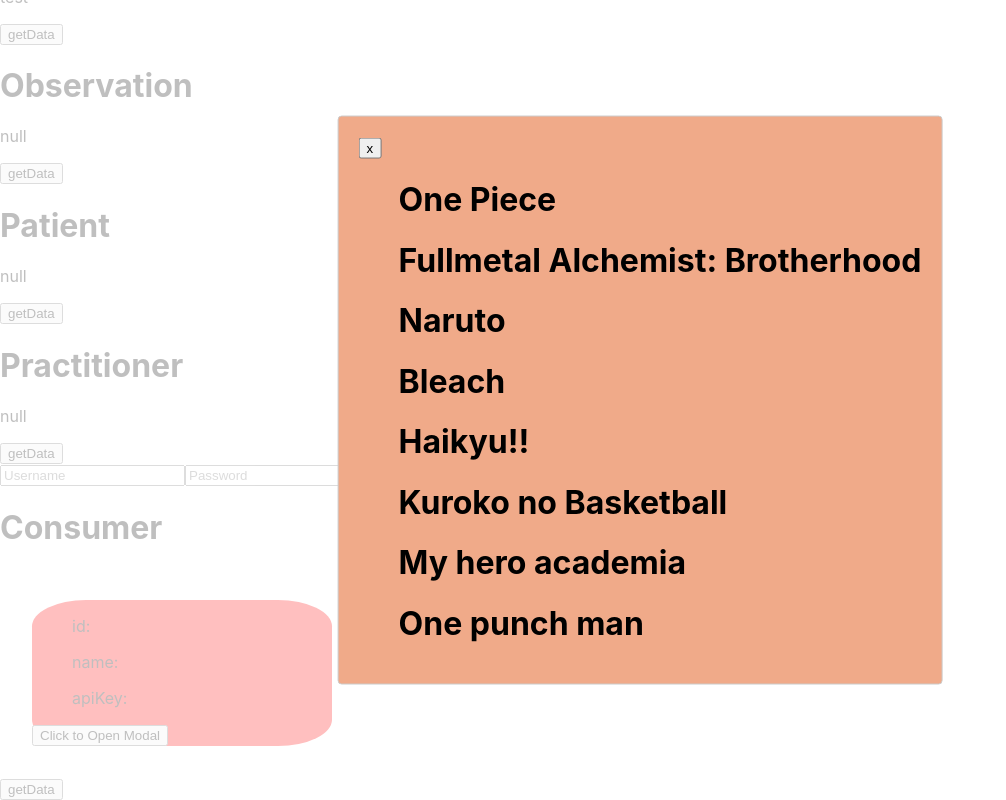
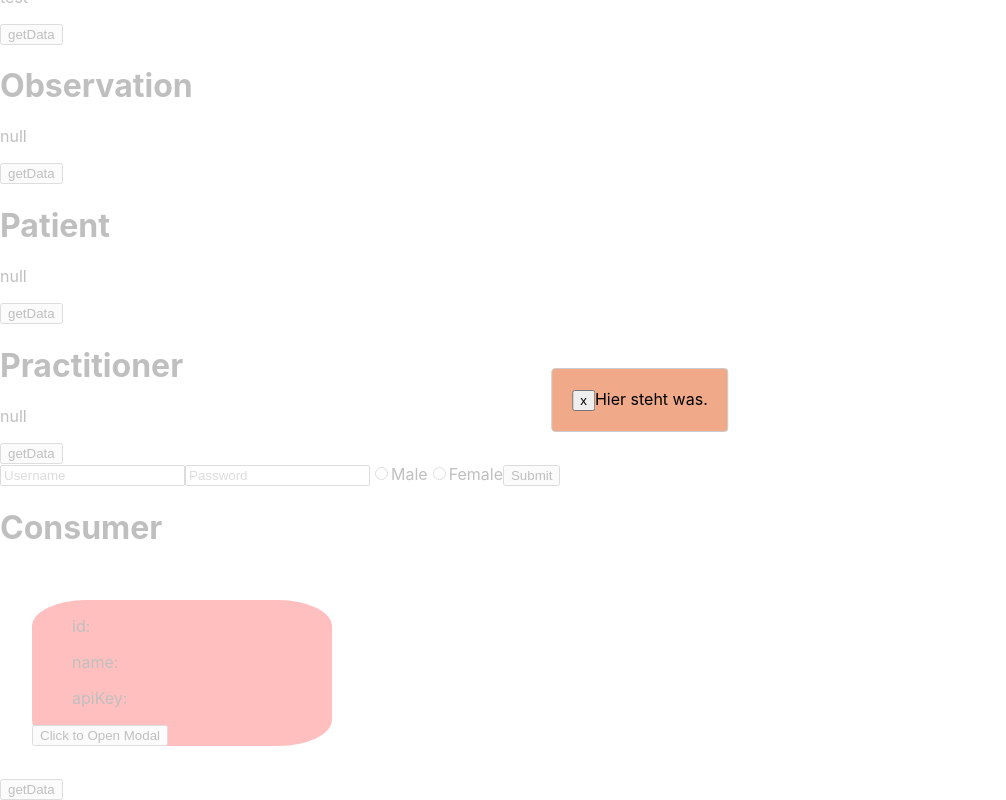
Before and after one commit to AfterSurf/Clinical-Data-Lab-FrontEnd, a React (Create React App) app: page / in a window 1280 px wide. Both pictures are taken after a click on the button "Click to Open Modal". Shown: the part 369-1169 px from the top of the page, without its empty margins (0-1006 px from the left). Built offline with nearby package versions, Linux system fonts and the light colour scheme.

Commit message:
addModal

```diff
--- a/src/components/Modal.tsx
+++ b/src/components/Modal.tsx
@@ -34,7 +34,8 @@
 
             <Modal isOpen={modalIsOpen} style={customStyles} onRequestClose={()=> setModalIsOpen(false)}>
             <button onClick={setModalIsOpenToFalse}>x</button>
-            <AnimeList/>
+            {/* <AnimeList/> */}
+                {props.data}
             </Modal>
         </>
     )
```
